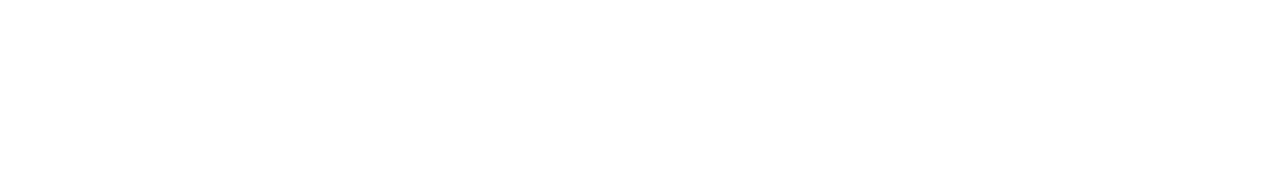
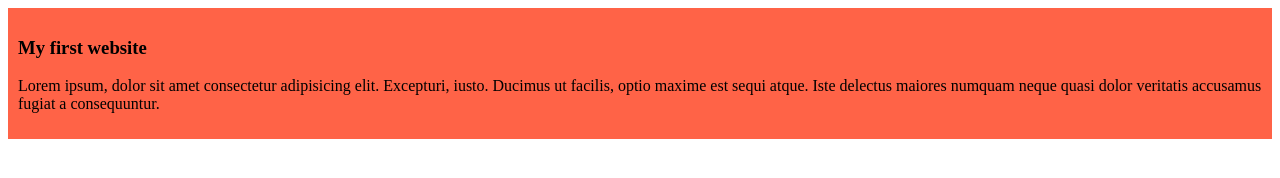
Before and after one commit to badhonmcse/my-simple-website, a plain HTML site: page index.html in a window 1280 px wide. Drawn offline with Linux system fonts and the light colour scheme.

Commit message:
added the first blog

```diff
--- a/index.html
+++ b/index.html
@@ -4,8 +4,12 @@
     <meta charset="UTF-8">
     <meta name="viewport" content="width=device-width, initial-scale=1.0">
     <title>My simple website</title>
+    <link rel="stylesheet" href="styles/blog.css">
 </head>
 <body>
-
+    <div>
+        <h3>My first website</h3>
+        <p>Lorem ipsum, dolor sit amet consectetur adipisicing elit. Excepturi, iusto. Ducimus ut facilis, optio maxime est sequi atque. Iste delectus maiores numquam neque quasi dolor veritatis accusamus fugiat a consequuntur.</p>
+    </div>
 </body>
 </html>
--- /dev/null
+++ b/styles/blog.css
@@ -0,0 +1,4 @@
+div{
+    background-color: tomato;
+    padding: 10px;
+}
```
